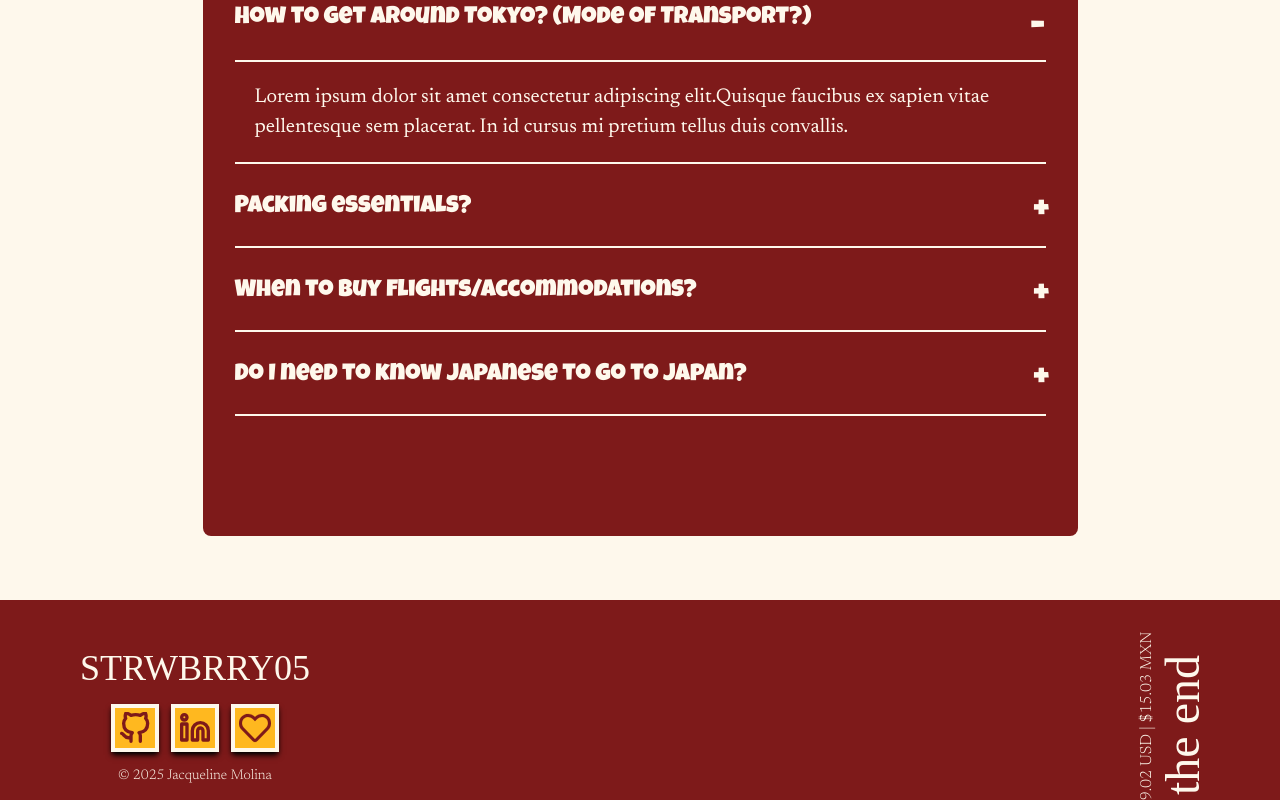
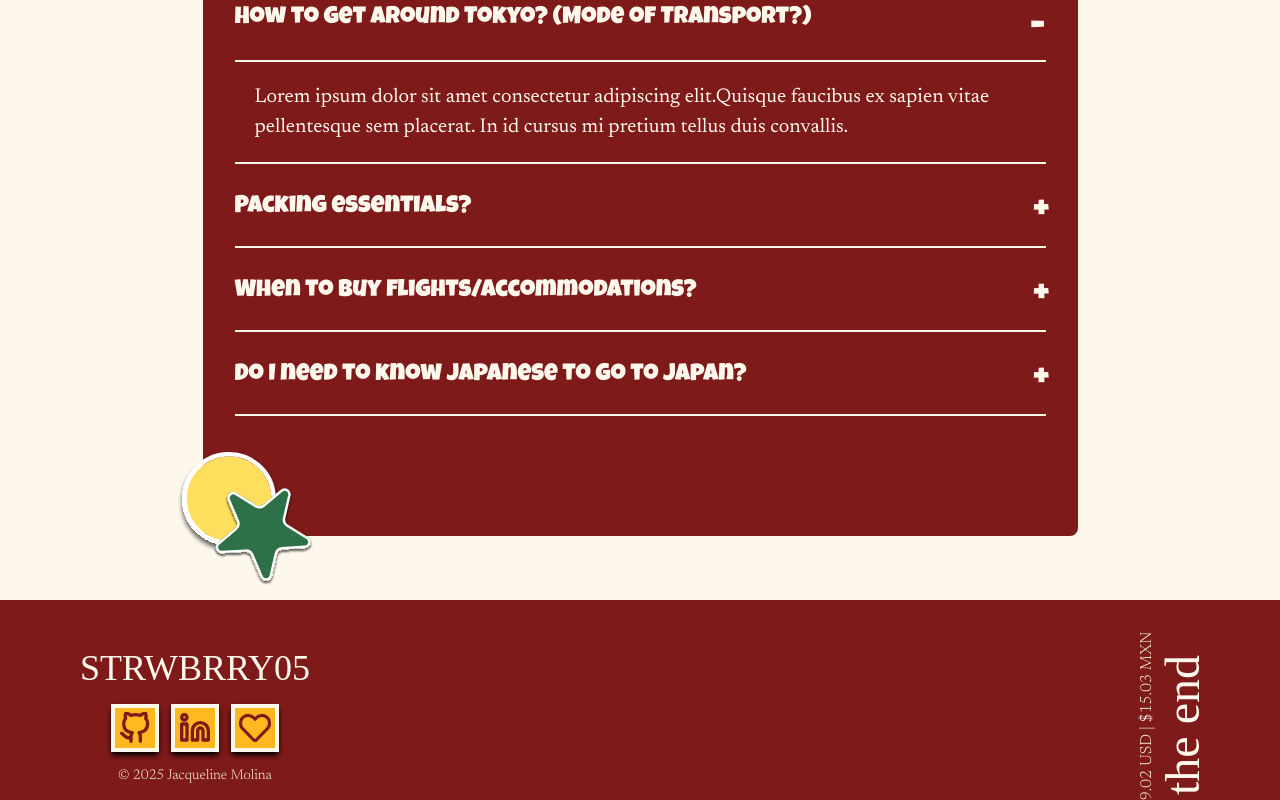
Before and after one commit to strwbrry05/travelToTokyo, a React (Vite) app: page / in a window 1280 px wide. Shown: the part 900-1700 px from the top of the page. Built offline with nearby package versions, Linux system fonts and the light colour scheme; a web font is replaced by a local one.

Commit message:
QA complete for now

```diff
--- a/src/components/Faq.jsx
+++ b/src/components/Faq.jsx
@@ -1,7 +1,31 @@
-import React, { useState } from "react";
-import { LuCirclePlus } from "react-icons/lu";
+import React, { useState, useRef, useEffect } from "react";
+import greenStar from "../assets/images/green-star.svg";
+import yellowCircle from "../assets/images/yellow-circle.svg";
 
 const Faq = () => {
+  const ref = useRef(null);
+  const [dimensions, setDimensions] = useState({ width: 0, height: 0 });
+
+  useEffect(() => {
+    const elem = ref.current;
+    if (!elem) return;
+
+    const resizeObserver = new ResizeObserver((entries) => {
+      for (let entry of entries) {
+        setDimensions({
+          width: entry.contentRect.width,
+          height: entry.contentRect.height,
+        });
+      }
+    });
+
+    resizeObserver.observe(elem);
+
+    return () => {
+      resizeObserver.disconnect();
+    };
+  }, []);
+
   const [faq, setFaq] = useState([
     {
       question: "How to get around Tokyo? (Mode of Transport?)",
@@ -41,15 +65,25 @@ const Faq = () => {
   };
 
   return (
-    <div className="bg-(--color-white) pt-[4em] pb-[4em]">
+    <div className=" z-1 bg-(--color-white) pt-[4em] pb-[4em]">
       <div
-        className="bg-(--color-red) w-[85%] md:w-[70%] xl:w-[875px] m-auto rounded-lg
+        className="relative bg-(--color-red) w-[85%] md:w-[70%] xl:w-[875px] m-auto rounded-lg
       font-(family-name:--font-headings) text-(--color-white) p-[2em] pb-[7em]"
+        ref={ref}
       >
+        <img
+          src={greenStar}
+          alt=""
+          className={`z-1 absolute w-[100px] bottom-[-50px] top-[${dimensions.height}px] left-[10px] `}
+        />
+        <img
+          src={yellowCircle}
+          alt=""
+          className={`z-0 absolute w-[100px] bottom-[-18px] top-[${dimensions.height}px] left-[-25px]`}
+        />
         <h2 className="text-center text-[1.5rem] mb-[1em]">
           Frequently Asked Q's
         </h2>
-
         {faq.map((qa, index) => {
           return (
             <div
```
